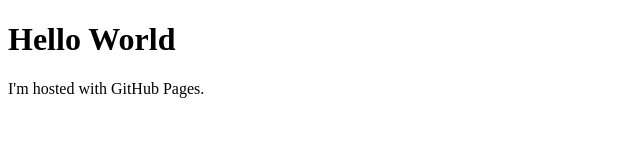
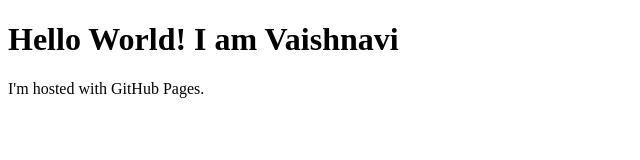
Before and after one commit to vaishetty/vaishetty.github.io, a plain HTML site: page index.html in a window 1280 px wide. Shown: the whole page, without its empty margins (0-640 px from the left). Drawn offline with Linux system fonts and the light colour scheme.

Commit message:
Update index.html

```diff
--- a/index.html
+++ b/index.html
@@ -1,7 +1,7 @@
 <!DOCTYPE html>
 <html>
 <body>
-<h1>Hello World</h1>
+<h1>Hello World! I am Vaishnavi</h1>
 <p>I'm hosted with GitHub Pages.</p>
 </body>
 </html>
```
